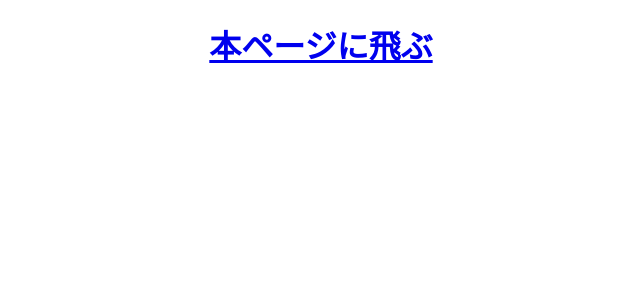
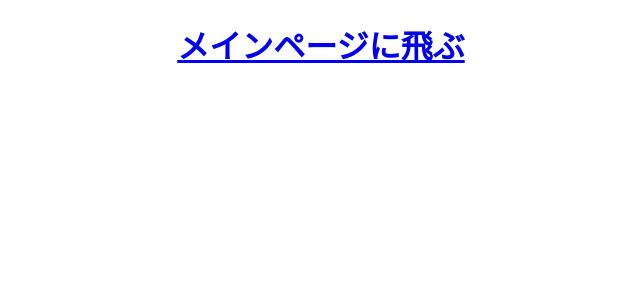
Before and after one commit to nissy0903/Entrance-site, a React (Vite) app: page / in a window 1280 px wide. Shown: the top 300 px of the page, without its empty margins (319-959 px from the left). Built offline with nearby package versions, Linux system fonts and the light colour scheme.

Commit message:
changed message 6 22 14:41

```diff
--- a/src/App.tsx
+++ b/src/App.tsx
@@ -4,7 +4,7 @@ import { Link } from 'react-router-dom';
 const App = () => {
   return (
    <div className="main-contents">
-    <Link to="https://main-site-nissy.netlify.app"><h1>本ページに飛ぶ</h1></Link>
+    <Link to="https://main-site-nissy.netlify.app"><h1>メインページに飛ぶ</h1></Link>
    </div>
   )
 }
```
Also changed, not shown: 2 other files (tests, documents, lock files or other folders).
